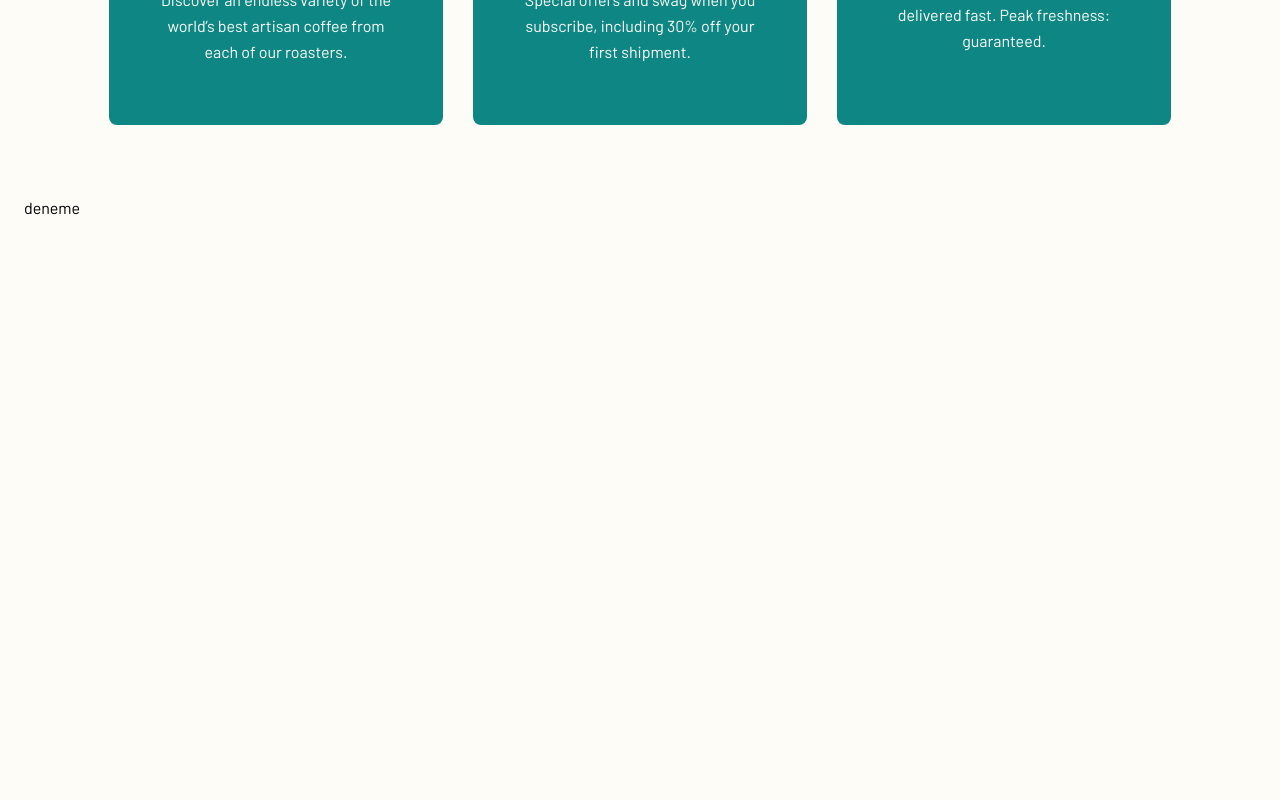
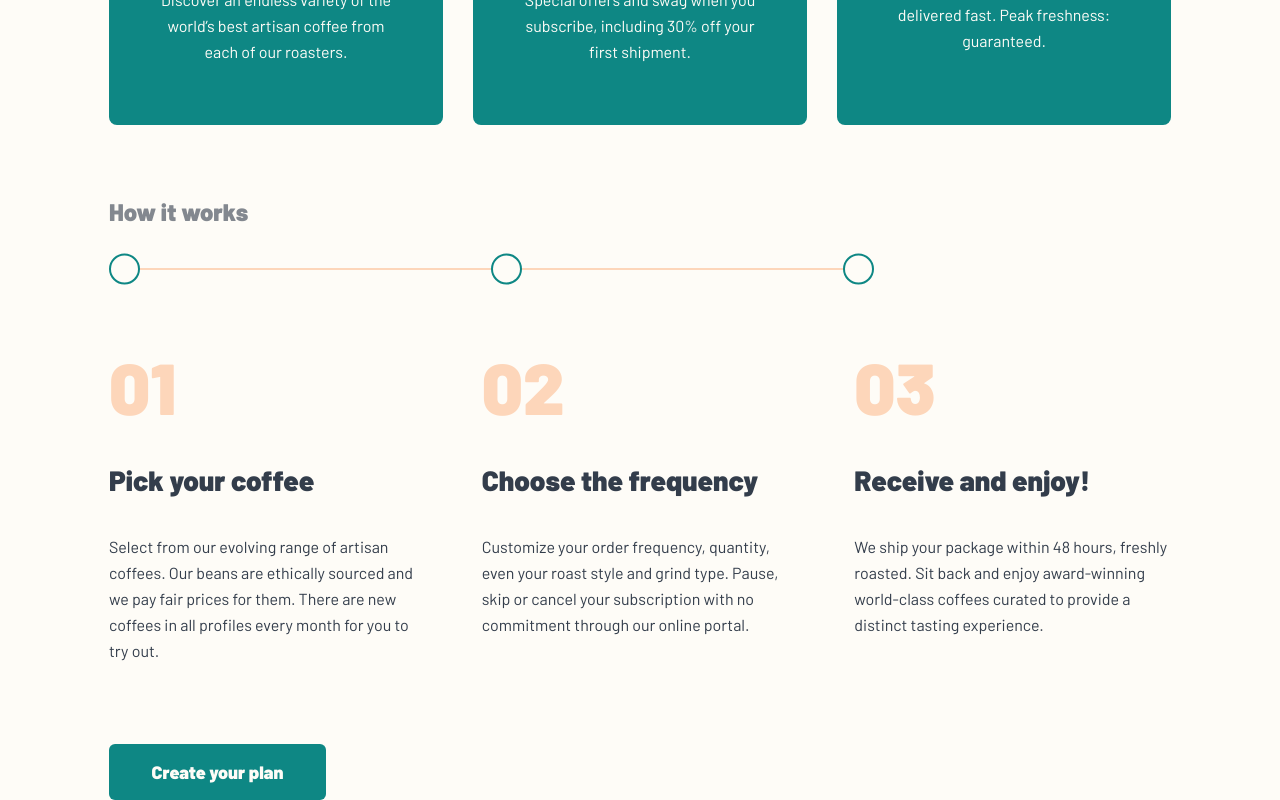
Before and after one commit to unaygney/coffeerosters-subscription-site, a Next.js app: page / in a window 1280 px wide. Shown: the part 2051-2851 px from the top of the page. Before the commit the page ends 2271 px from the top, so only its background shows below. Built offline with nearby package versions, Linux system fonts and the light colour scheme.

Commit message:
added howtowork component

```diff
--- /dev/null
+++ b/containers/HomeContainer/How-to-work/constant.js
@@ -0,0 +1,20 @@
+export const CARDS = [
+  {
+    id: 1,
+    title: "Pick your coffee",
+    content:
+      "Select from our evolving range of artisan coffees. Our beans are ethically sourced and we pay fair prices for them. There are new coffees in all profiles every month for you to try out.",
+  },
+  {
+    id: 2,
+    title: "Choose the frequency",
+    content:
+      "Customize your order frequency, quantity, even your roast style and grind type. Pause, skip or cancel your subscription with no commitment through our online portal.",
+  },
+  {
+    id: 3,
+    title: "Receive and enjoy!",
+    content:
+      "We ship your package within 48 hours, freshly roasted. Sit back and enjoy award-winning world-class coffees curated to provide a distinct tasting experience.",
+  },
+];
--- /dev/null
+++ b/containers/HomeContainer/How-to-work/index.jsx
@@ -0,0 +1,43 @@
+import React from "react";
+import { CARDS } from "./constant";
+import Button from "@/components/Button";
+import Link from "next/link";
+
+function Howtowork() {
+  return (
+    <section className="bg-transparent">
+      <div className="container mx-auto">
+        <div className="flex flex-col gap-20 items-center md:items-start lg:px-[85px]">
+          <div className="flex md:flex-col w-full md:gap-10">
+            <h3 className="heading-s text-grey">How it works</h3>
+            {/* Stick */}
+            <div className="md:w-[75%] lg:w-[72%] h-[2px] bg-pale-orange hidden md:block relative">
+              <span className="w-[31px] h-[31px] rounded-full border-2 border-dark-cyan bg-light-cream absolute top-1/2 -translate-y-1/2 left-0"></span>
+              <span className="w-[31px] h-[31px] rounded-full border-2 border-dark-cyan bg-light-cream absolute top-1/2 -translate-y-1/2 left-1/2"></span>
+              <span className="w-[31px] h-[31px] rounded-full border-2 border-dark-cyan bg-light-cream absolute top-1/2 -translate-y-1/2 right-0"></span>
+            </div>
+          </div>
+          <div className="flex flex-col gap-14 md:flex-row">
+            {CARDS.map((card) => (
+              <div
+                key={card.id}
+                className="flex flex-col gap-6 md:gap-[38px] text-center md:text-start md:flex-1"
+              >
+                <h2 className="text-pale-orange font-fraunces font-black text-[72px] leading-[72px] md:mb-1">{`0${card.id}`}</h2>
+                <h3 className="heading-s text-[28px] text-dark-grey-blue">
+                  {card.title}
+                </h3>
+                <p className="text text-dark-grey-blue">{card.content}</p>
+              </div>
+            ))}
+          </div>
+          <Link href={"/subscribe"} className="md:mr-auto">
+            <Button title={"Create your plan"} />
+          </Link>
+        </div>
+      </div>
+    </section>
+  );
+}
+
+export default Howtowork;
--- a/containers/HomeContainer/index.jsx
+++ b/containers/HomeContainer/index.jsx
@@ -2,6 +2,7 @@ import React from "react";
 import HomeHero from "./HomeHero";
 import CollectionCard from "./CollectionCard";
 import ChooseCard from "./ChooseCard";
+import Howtowork from "./How-to-work";
 
 function HomeContainer() {
   return (
@@ -9,7 +10,7 @@ function HomeContainer() {
       <HomeHero />
       <CollectionCard />
       <ChooseCard />
-      <p>deneme</p>
+      <Howtowork />
     </main>
   );
 }
```
